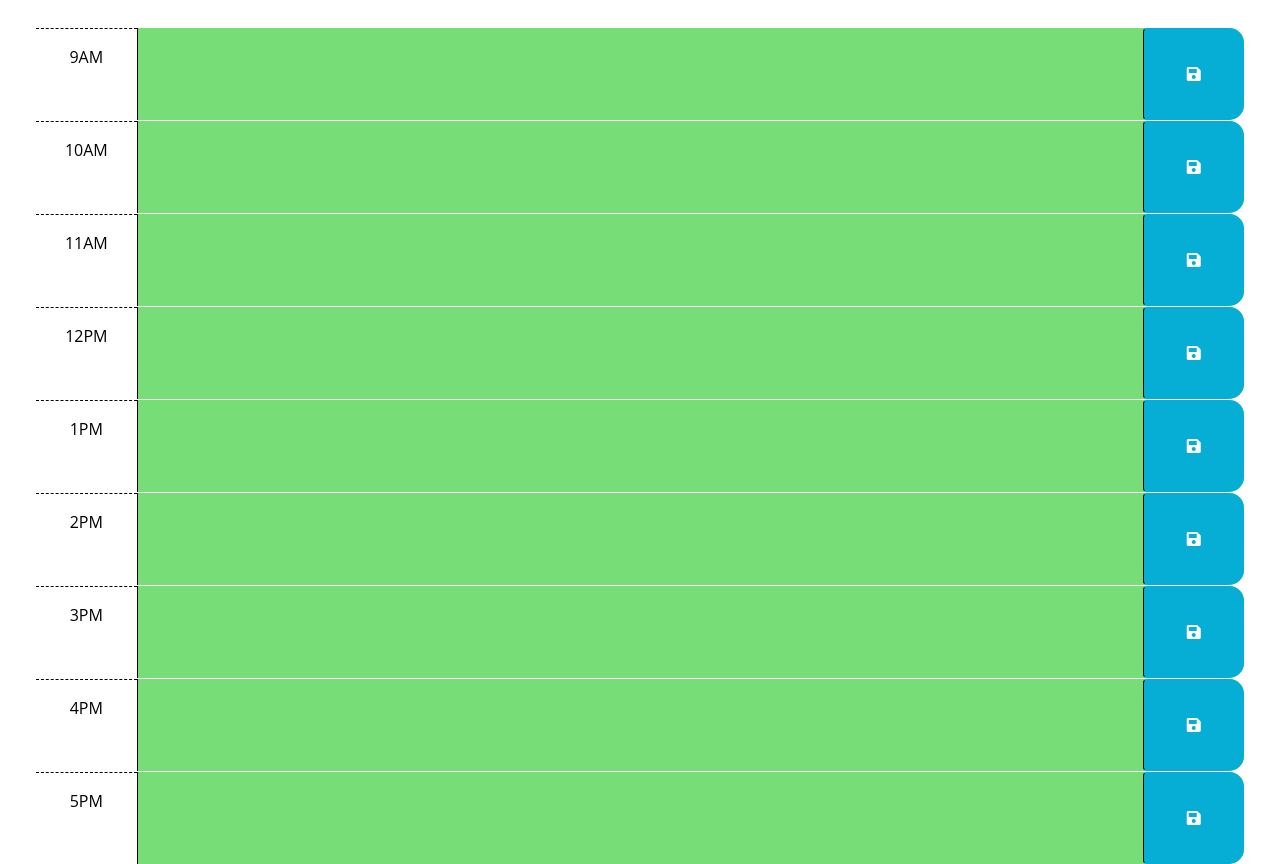
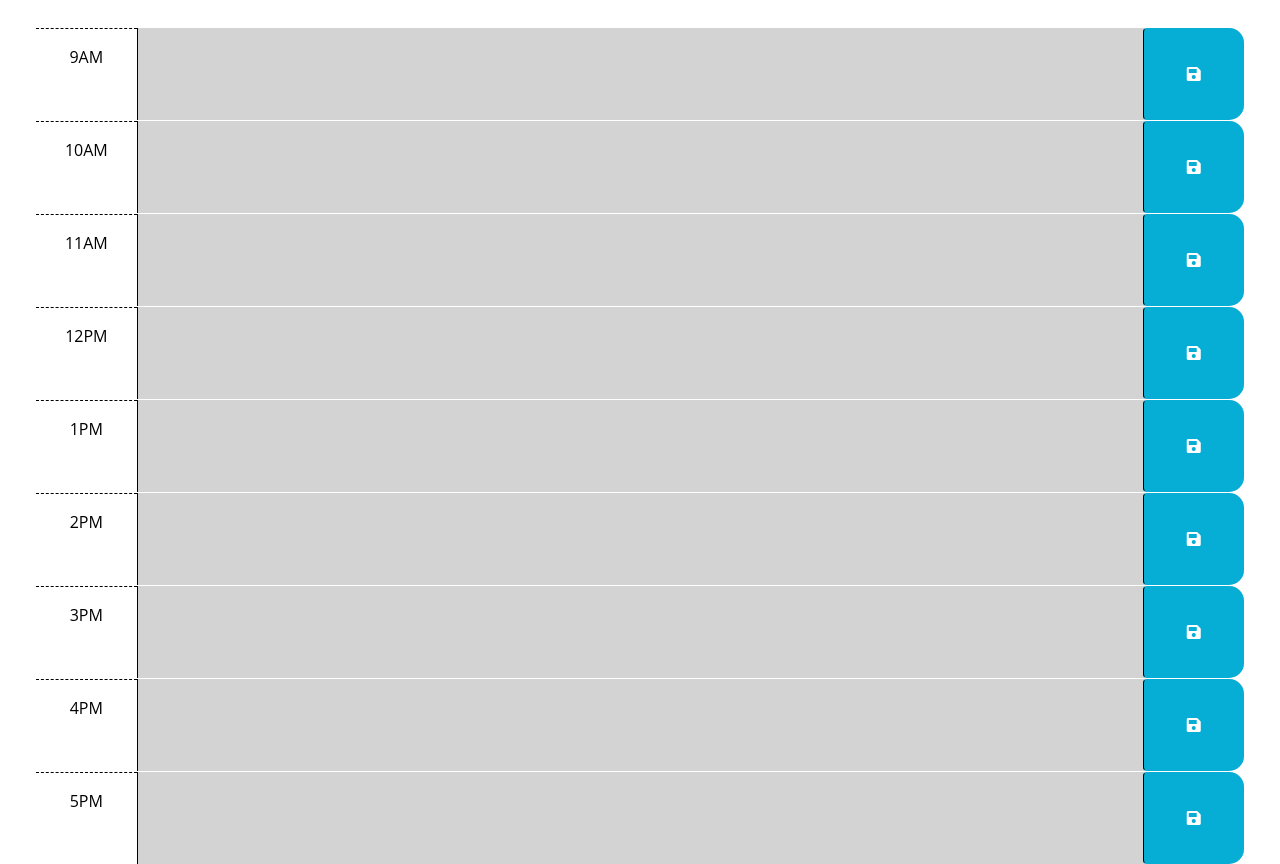
Before and after one commit to CambiG1123/Scheduling-App, a plain HTML site: page index.html in a window 1280 px wide. Shown: the part 300-1164 px from the top of the page. Drawn offline with nearby package versions, Linux system fonts and the light colour scheme.

Commit message:
fixed bug where present future past classes werent updating correctly

```diff
--- a/assets/script.js
+++ b/assets/script.js
@@ -1,4 +1,4 @@
-const timeBlocks = [`#hour-1`,`#hour-2`,`#hour-3`,`#hour-4`,`#hour-5`,`#hour-9`,`#hour-10`,`#hour-11`,`#hour-12`]
+const timeBlocks = [`#hour-9`,`#hour-10`,`#hour-11`,`#hour-12`,`#hour-13`,`#hour-14`,`#hour-15`,`#hour-16`,`#hour-17`]
 
 var clearStorageBtn = document.querySelector('.clearStorage')
 
@@ -16,10 +16,11 @@ var dayStamp = moment().format('dddd' + ', ' + 'MMMM Do');
 
   $(document).ready(function() {
     const currentHour = dayjs().hour();
+    console.log('current hour is ', currentHour)
 
     $('.time-block').each(function() {
       const timeBlockId = $(this).attr('id');
-      const timeBlockHour = parseInt(timeBlockId.split('-')[2]); // Extract the hour from the ID
+      const timeBlockHour = parseInt(timeBlockId.split('-')[1]); // Extract the hour from the ID
   // checks if the time block hour is less than the current hour
   // if it is add ckass past and remove classes present & future
       if (timeBlockHour < currentHour) {
--- a/index.html
+++ b/index.html
@@ -86,7 +86,7 @@
         </button>
       </div>
 
-      <div id="hour-1" class="row time-block future">
+      <div id="hour-13" class="row time-block future">
         <div class="col-2 col-md-1 hour text-center py-3">1PM</div>
         <textarea class="col-8 col-md-10 description" rows="3"> </textarea>
         <button class="btn saveBtn col-2 col-md-1" aria-label="save">
@@ -94,7 +94,7 @@
         </button>
       </div>
 
-      <div id="hour-2" class="row time-block future">
+      <div id="hour-14" class="row time-block future">
         <div class="col-2 col-md-1 hour text-center py-3">2PM</div>
         <textarea class="col-8 col-md-10 description" rows="3"> </textarea>
         <button class="btn saveBtn col-2 col-md-1" aria-label="save">
@@ -102,7 +102,7 @@
         </button>
       </div>
 
-      <div id="hour-3" class="row time-block future">
+      <div id="hour-15" class="row time-block future">
         <div class="col-2 col-md-1 hour text-center py-3">3PM</div>
         <textarea class="col-8 col-md-10 description" rows="3"> </textarea>
         <button class="btn saveBtn col-2 col-md-1" aria-label="save">
@@ -110,7 +110,7 @@
         </button>
       </div>
 
-      <div id="hour-4" class="row time-block future">
+      <div id="hour-16" class="row time-block future">
         <div class="col-2 col-md-1 hour text-center py-3">4PM</div>
         <textarea class="col-8 col-md-10 description" rows="3"> </textarea>
         <button class="btn saveBtn col-2 col-md-1" aria-label="save">
@@ -118,7 +118,7 @@
         </button>
       </div>
 
-      <div id="hour-5" class="row time-block future">
+      <div id="hour-17" class="row time-block future">
         <div class="col-2 col-md-1 hour text-center py-3">5PM</div>
         <textarea class="col-8 col-md-10 description" rows="3"> </textarea>
         <button class="btn saveBtn col-2 col-md-1" aria-label="save">
```
